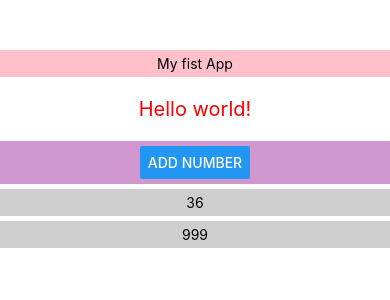
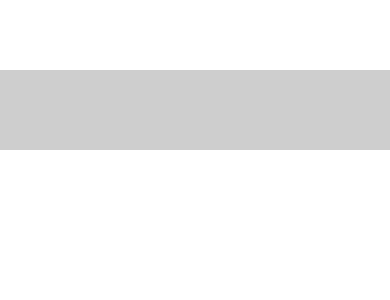
Before and after one commit to Noma98/react-native-basic, a React Native app: screen / in a window 390 px wide. Shown: the top 300 px of the page. Built offline with nearby package versions, Linux system fonts and the light colour scheme.

Commit message:
TextInput

```diff
--- a/App.js
+++ b/App.js
@@ -11,6 +11,7 @@ import {View, Text, StyleSheet, ScrollView} from 'react-native';
 import Header from './src/header';
 import Generator from './src/generator';
 import NumList from './src/numlist';
+import Input from './src/input';
 
 class App extends Component{
   state={
@@ -37,10 +38,8 @@ class App extends Component{
 
   render(){
     return(
-      <View style={styles.mainView}
-        onPress={()=>alert("hohoho")}
-      >
-        <Header name={this.state.appName}/>
+      <View style={styles.mainView}>
+        {/* <Header name={this.state.appName}/>
         <View>
           <Text
           style={styles.mainText}
@@ -62,7 +61,8 @@ class App extends Component{
         num={this.state.random}
         onDelete={this.onNumDelete}
         />
-        </ScrollView>
+        </ScrollView> */}
+        <Input/>
       </View>
     )
   }
--- /dev/null
+++ b/src/input.js
@@ -0,0 +1,49 @@
+/**
+ * Sample React Native App
+ * https://github.com/facebook/react-native
+ *
+ * @format
+ * @flow strict-local
+ */
+
+import React, {Component} from 'react';
+import {View, Text,TextInput, StyleSheet} from 'react-native';
+
+class Input extends Component{
+  state={
+    myTextInput:''
+  }
+  onChangeInput=(event)=>{
+    this.setState({
+      myTextInput:event
+    })
+  }
+  render(){
+    return (
+      <View style={styles.mainView}>
+        <TextInput
+          value={this.state.myTextInput}
+          style={styles.input}
+          onChangeText={this.onChangeInput}
+          multiline={true}
+          maxLength={100}
+          autoCapitalize={'none'}
+          editable={false}
+        />
+      </View>
+    )
+  }
+}
+const styles=StyleSheet.create({
+  mainView:{
+    width:'100%'
+  }
+  ,input:{
+    width:'100%',
+    backgroundColor:'#cecece',
+    marginTop:20,
+    fontSize:25,
+    padding:10
+  }
+})
+export default Input;
```
